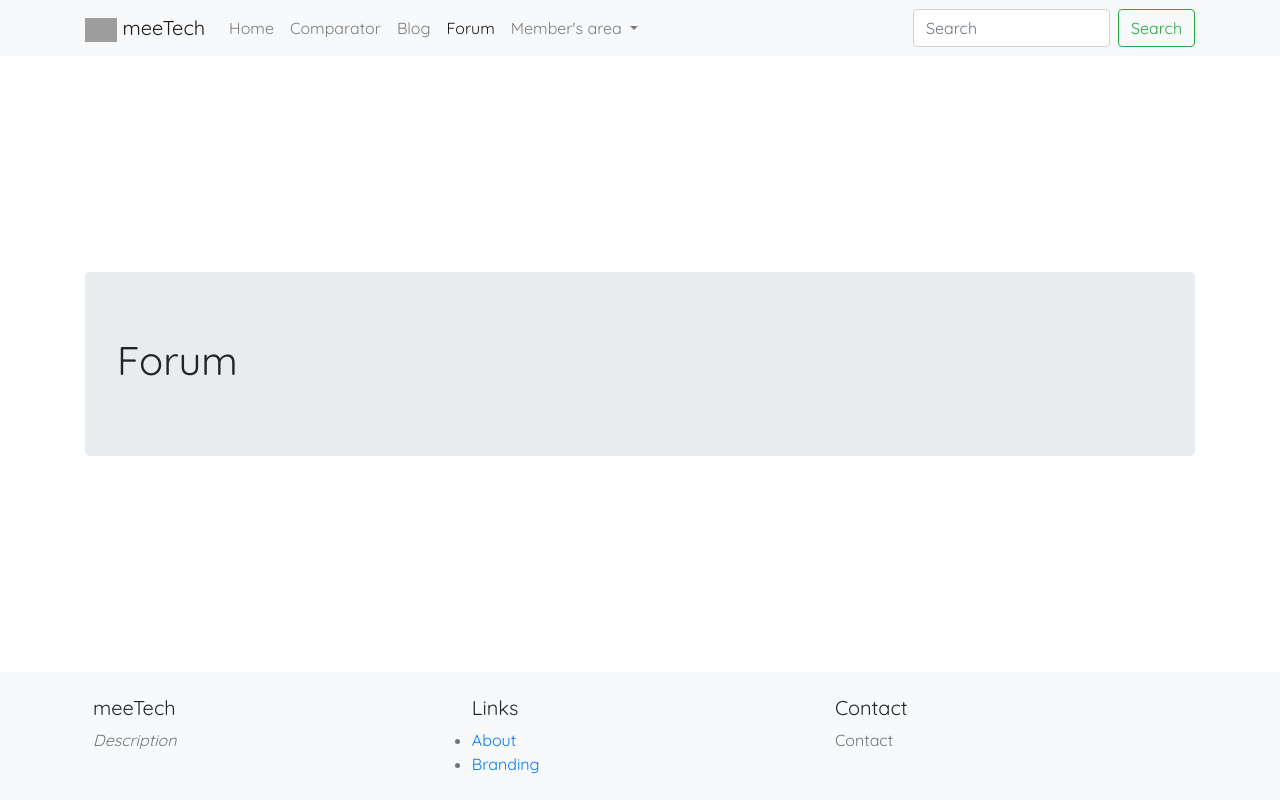
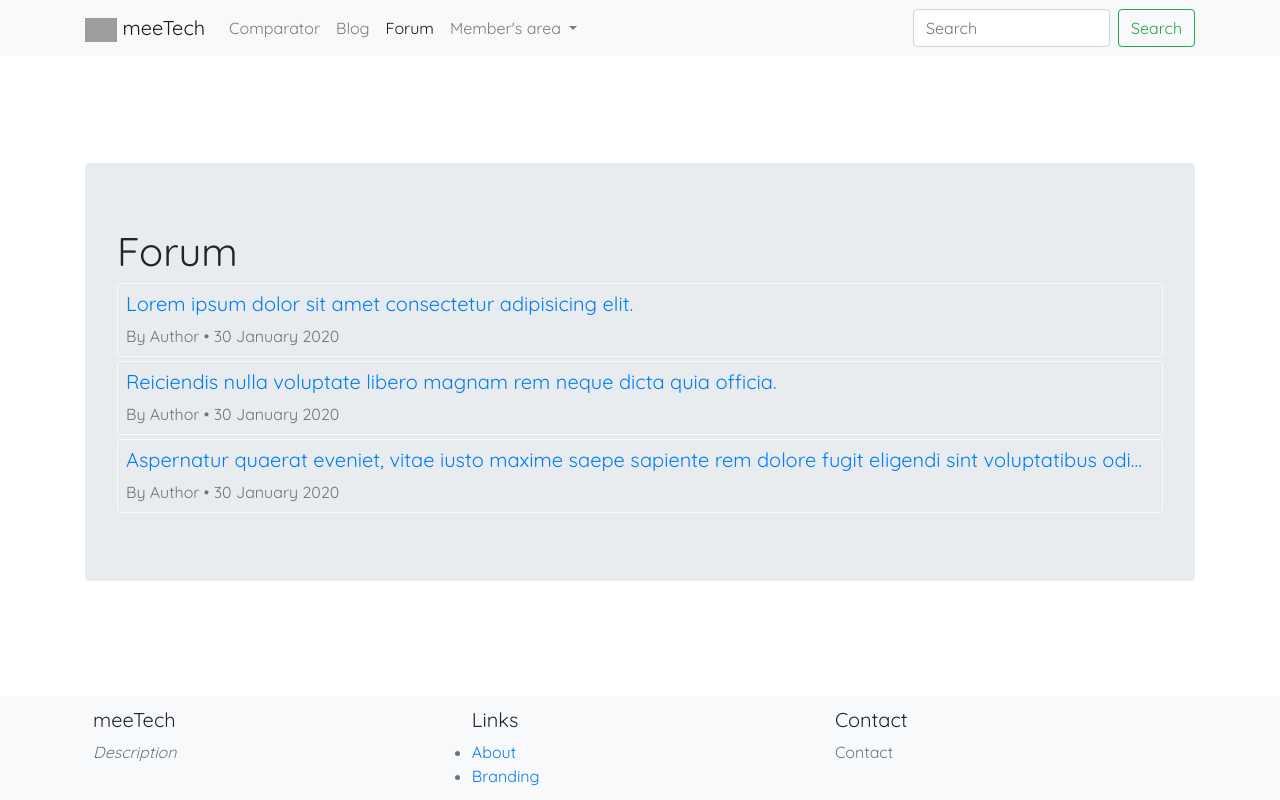
Before and after one commit to Quozul/meeTech, a PHP site: page /forum/ in a window 1280 px wide. Run offline with PHP 8.4, Linux system fonts and the light colour scheme; grey boxes are pictures that could not be loaded.

Commit message:
Updated pages

```diff
--- a/blog.php
+++ b/blog.php
@@ -1,11 +1,11 @@
 <!DOCTYPE html>
 <html>
 	<?php
-$head = "Blog";
+		$page_name = "Blog";
 		include('includes/head.php');
 	?>
 
-<body>
+	<body class="d-flex vh-100 flex-column justify-content-between">
 		<?php include('includes/header.php'); ?>
 
 		<main role="main" class="container">
@@ -27,7 +27,7 @@ include('includes/head.php');
 
 			<article class="jumbotron d-flex justify-content-center align-items-stretch flex-row">
 				<span class="d-block w-75">
-				<h1><a href="/message/?id=1">Title of article 2</a></h1>
+					<h1><a href="/message/?id=1">Title of article 3</a></h1>
 					<p>Lorem ipsum dolor sit amet consectetur adipisicing elit. Ea eum minima magni sit ipsa totam obcaecati inventore unde, a libero necessitatibus id iusto alias officia! Autem dolorem hic delectus aspernatur? <a href="#">Continue reading &raquo;</a></p>
 				</span>
 				<aside class="d-block w-25"><img src="https://via.placeholder.com/250x150" class="rounded d-block w-100" alt="logo du site"></aside>
--- a/error.php
+++ b/error.php
@@ -1,7 +1,8 @@
 <html>
     <?php include('includes/head.php'); ?>
 
-<body>
+    <body class="d-flex vh-100 flex-column justify-content-between">
+
         <?php include('includes/header.php'); ?>
 
         <main role="main" class="container">
--- a/forum.php
+++ b/forum.php
@@ -1,16 +1,38 @@
 <!DOCTYPE html>
 <html>
-<?php include('includes/head.php') ; ?>
-<body>
-	<?php include('includes/header.php') ; ?>
+	<?php
+		$page_name = 'Forum';
+		include('includes/head.php');
+	?>
+
+	<body class="d-flex vh-100 flex-column justify-content-between">
+		<?php include('includes/header.php'); ?>
 
 		<main role="main" class="container">
 			<section class="jumbotron">
 				<h1>Forum</h1>
-			<article></article>
+				<a href="#" class="text-decoration-none" title="Lorem ipsum dolor sit amet consectetur adipisicing elit.">
+					<article class="border border-light rounded p-2 mb-1">
+						<h5 class="text-truncate">Lorem ipsum dolor sit amet consectetur adipisicing elit.</h5>
+						<span class="text-muted">By Author • 30 January 2020</span>
+					</article>
+				</a>
+				<a href="#" class="text-decoration-none" title="Reiciendis nulla voluptate libero magnam rem neque dicta quia officia.">
+					<article class="border border-light rounded p-2 mb-1">
+						<h5 class="text-truncate">Reiciendis nulla voluptate libero magnam rem neque dicta quia officia.</h5>
+						<span class="text-muted">By Author • 30 January 2020</span>
+					</article>
+				</a>
+				<a href="#" class="text-decoration-none">
+					<article class="border border-light rounded p-2 mb-1" title="Aspernatur quaerat eveniet, vitae iusto maxime saepe sapiente rem dolore fugit eligendi sint voluptatibus odio nemo?">
+						<h5 class="text-truncate">Aspernatur quaerat eveniet, vitae iusto maxime saepe sapiente rem dolore fugit eligendi sint voluptatibus odio nemo?</h5>
+						<span class="text-muted">By Author • 30 January 2020</span>
+					</article>
+				</a>
 			</section>
 		</main>
 
-	<?php include('includes/footer.php') ; ?>
+		<?php include('includes/footer.php'); ?>
 	</body>
+
 </html>
--- a/includes/footer.php
+++ b/includes/footer.php
@@ -1,4 +1,4 @@
-<footer class="bg-light footer">
+<footer class="bg-light footer p-1">
     <div class="container d-flex">
 
         <div class="p-2 flex-fill">
@@ -10,7 +10,7 @@
             <h5>Links</h5>
             <ul class="text-muted list-group">
                 <li><a href="/about/">About</a></li>
-                <li><a href="/branding/">Branding</a></li>
+                <li><a href="/brand/">Branding</a></li>
             </ul>
         </div>
 
--- a/includes/head.php
+++ b/includes/head.php
@@ -1,5 +1,12 @@
 <head>
-    <title>meeTech - Hardware website</title>
+    <title>meeTech -
+        <?php
+        if (!isset($page_name))
+            echo 'Hardware website';
+        else
+            echo $page_name;
+        ?>
+    </title>
     <meta charset="utf-8">
     <meta name="viewport" content="width=device-width, initial-scale=1, shrink-to-fit=no">
     <meta name="description" content="Hardware blog, forum and PC configurator.">
--- a/includes/header.php
+++ b/includes/header.php
@@ -1,5 +1,5 @@
-<header>
-    <nav class="navbar navbar-expand-lg navbar-light bg-light ">
+<header class="mb-4">
+    <nav class="navbar navbar-expand-lg navbar-light bg-light">
         <div class="container">
             <a class="navbar-brand" href="/">
                 <img src="/images/logov4.svg" style="height: 24px;">
@@ -11,9 +11,6 @@
 
             <div class="collapse navbar-collapse" id="navbarSupportedContent">
                 <ul class="navbar-nav mr-auto">
-                    <li class="nav-item <?php if ($_SERVER['REQUEST_URI'] == '/') echo 'active'; ?>">
-                        <a class="nav-link" href="/">Home</a>
-                    </li>
                     <li class="nav-item <?php if ($_SERVER['REQUEST_URI'] == '/builder/') echo 'active'; ?>">
                         <a class="nav-link" href="#">Comparator</a>
                     </li>
--- a/index.php
+++ b/index.php
@@ -2,7 +2,7 @@
 <html>
     <?php include('includes/head.php'); ?>
 
-    <body>
+    <body class="d-flex vh-100 flex-column justify-content-between">
         <?php include('includes/header.php'); ?>
 
         <main role="main" class="container">
--- a/style/main.css
+++ b/style/main.css
@@ -4,7 +4,7 @@
     font-family: 'Quicksand';
 }
 
-body {
+/* body {
     box-sizing: border-box;
     min-height: 100vh;
     display: flex;
@@ -12,9 +12,9 @@ body {
     justify-content: space-between;
 }
 
-.footer {
-    padding: 1em;
-}
+.navbar {
+    margin-bottom: 32px;
+} */
 
 .foreground-color {
     background-color: #4682B4;
@@ -30,7 +30,3 @@ body {
     width: 50px;
     height: 25px;
 }
-
-.navbar {
-    margin-bottom: 32px;
-}
```
Also changed, not shown: about.php (+7 -3 lines), brand.php (renamed from branding.php, +8 -4 lines). Lines whose indentation alone changed are shown as unchanged.
